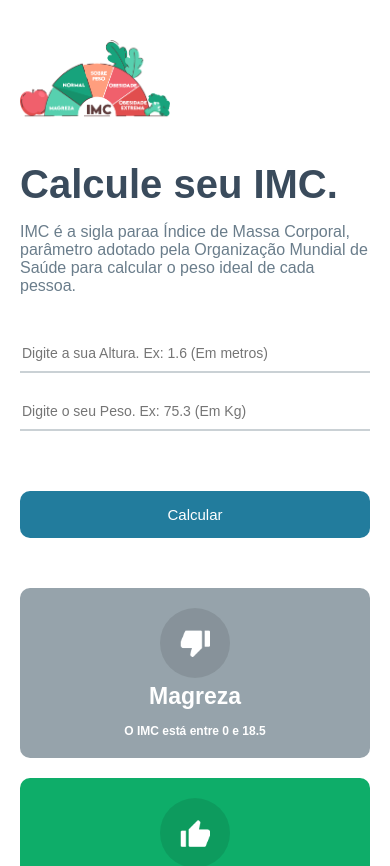
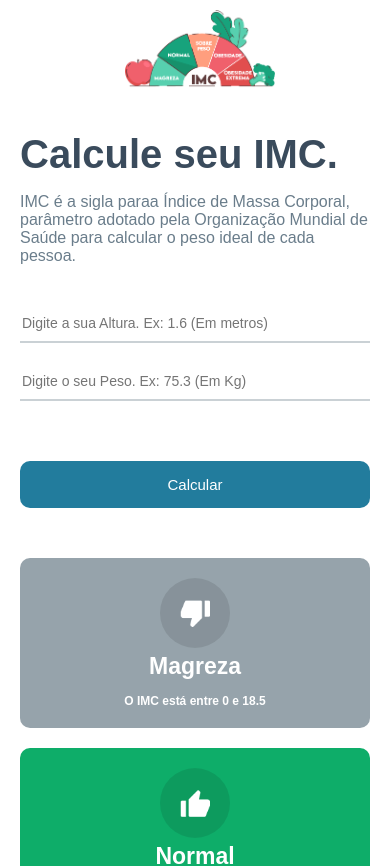
Before and after one commit to frontendDieferson/imc, a React (Create React App) app: page / in a window 390 px wide. Shown: the top 866 px of the page. Built offline with nearby package versions, Linux system fonts and the light colour scheme.

Commit message:
Ajuste Final

```diff
--- a/src/App.module.css
+++ b/src/App.module.css
@@ -111,7 +111,7 @@ body {
 
 .footer {
     padding: 5px;
-    margin-top: 467px;
+    margin-top: 410px;
     width: 100%;
     align-items: center;
     flex-shrink: 0;
@@ -124,8 +124,13 @@ body {
 }
 
 @media (max-width: 770px) {
+
     header {
         padding: 0 20px;
+    }
+    .headerContainer {
+        width: 140px;
+        margin-top: 10px;
     }
     .container {
         padding: 0 20px;
```
